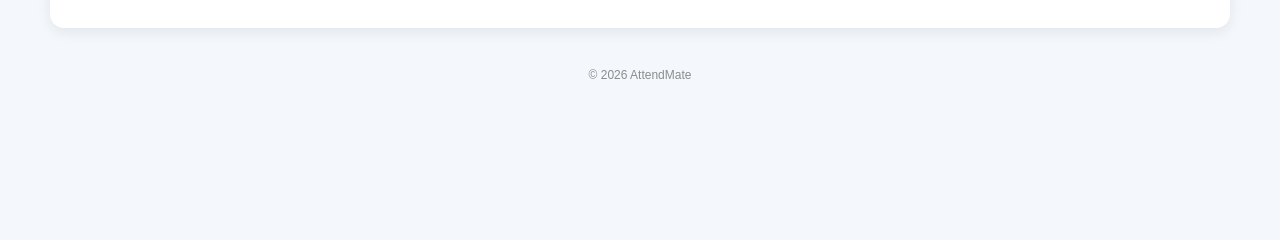
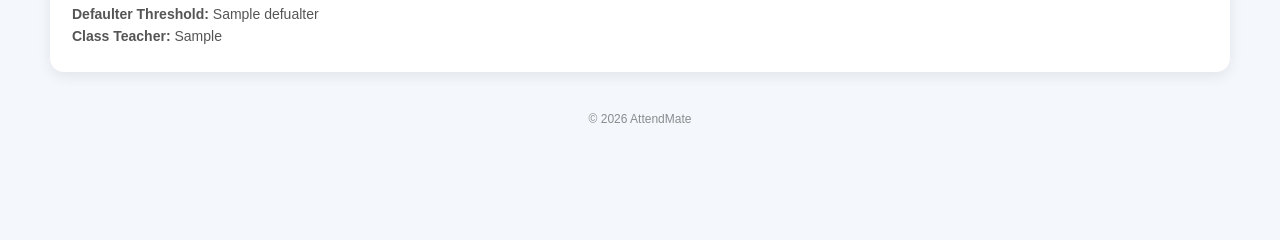
Before and after one commit to omkar3311/Attendmate-application, a FastAPI app: template website/templates/main_dashboard.html in a window 1280 px wide. Shown: the part 512-752 px from the top of the page. Run offline with FastAPI, Linux system fonts and the light colour scheme; the template is opened without the code that fills it: most values are stand-ins (such as "Sample title", 1, 10 or a date in 2020); parts of the project's set-up code (start-up, migrations or seed data) failed here and were passed over.

Commit message:
defualter threshold ; teacher name shown in class dashbord as well as main dashboard

```diff
--- a/website/templates/class_dashboard.html
+++ b/website/templates/class_dashboard.html
@@ -380,6 +380,8 @@
             <p><strong>College:</strong> {{ college.college_name | title }}</p>
             <p><strong>Total Students:</strong> {{ student_count }}</p>
             <p><strong>Total Defaulter:</strong> {{ defualters_count }} </p>
+            <p><strong>Defaulter Threshold:</strong> {{ classroom.defualter }} </p>
+            <p><strong>Class Teacher:</strong> {{ classroom.class_teacher }} </p>
             <p><strong>Camera Source:</strong> {{ classroom.camera_input }}</p>
 
             {% if current_role %}
--- a/website/templates/main_dashboard.html
+++ b/website/templates/main_dashboard.html
@@ -259,6 +259,8 @@
                                 <p><strong>Camera:</strong> {{ classroom.camera_input }}</p>
                                 <p><strong>Students Count:</strong> {{ data.student_count }}</p>
                                 <p><strong>Defaulter Count:</strong> {{ data.defaulter_count }}</p>
+                                <p><strong>Defaulter Threshold:</strong> {{ classroom.defualter }} </p>
+                                <p><strong>Class Teacher:</strong> {{ classroom.class_teacher }} </p>
                                 <!--
                                 <p><strong>Student Table:</strong> {{ classroom.classroom_table }}</p>
                                 <p><strong>Attendance Table:</strong> {{ classroom.attendance_table }}</p>
```
